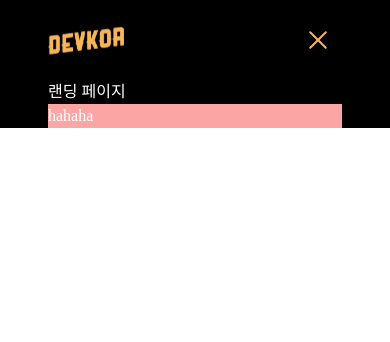
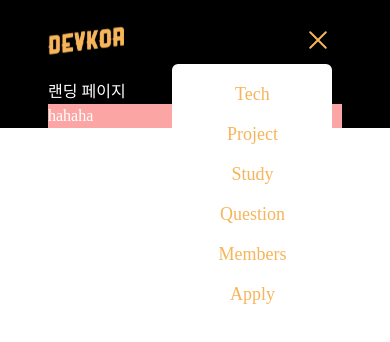
Before and after one commit to DevKor-Team/DEVKOR-front, a Next.js app: page / in a window 390 px wide. Both pictures are taken after a click on the button 318 px from the left and 40 px from the top of the page. Shown: the top 342 px of the page. Built offline with nearby package versions, Linux system fonts and the light colour scheme.

Commit message:
feat: 모바일 메뉴 드롭다운 초기버전 추가

```diff
--- a/components/Header.tsx
+++ b/components/Header.tsx
@@ -1,5 +1,5 @@
 import Image from "next/image";
-import { WebMenuBar } from "./HeaderItem";
+import { WebMenuBar, MobileHeaderDropdown } from "./HeaderItem";
 import Link from "next/link";
 import { useState } from "react";
 import Hamburger from "hamburger-react";
@@ -7,7 +7,7 @@ import Hamburger from "hamburger-react";
 const Header = () => {
   const [isOpen, setOpen] = useState(false);
   return (
-    <header className="w-full px-[3rem] md:px-[9.375rem] flex bg-black justify-between items-center h-[5rem]">
+    <header className="w-full relative px-[3rem] md:px-[9.375rem] flex bg-black justify-between items-center h-[5rem]">
       <section className="flex">
         {/* 헤더 로고 */}
         <div className="flex items-center pr-[2rem] w-[6.75rem] h-[5.625rem] hover:cursor-pointer">
@@ -47,6 +47,7 @@ const Header = () => {
           />
         </div>
       </section>
+      <MobileHeaderDropdown isOpen={isOpen} />
     </header>
   );
 };
--- a/components/HeaderItem.tsx
+++ b/components/HeaderItem.tsx
@@ -40,4 +40,16 @@ export const WebMenuBar = () => {
   );
 };
 
-export const MobileHeaderDropdown = () => {};
+export const MobileHeaderDropdown = ({ isOpen }: { isOpen: boolean }) => {
+  return (
+    <nav
+      className={`w-40 p-4 rounded-md bg-white ${
+        isOpen ? "flex" : "hidden"
+      } lg:hidden absolute right-[3.6rem] md:right-[10rem] top-[4rem] flex-col space-y-3 justify-center items-center`}
+    >
+      {MenuList.map((menu) => (
+        <SingleMenu title={menu} />
+      ))}
+    </nav>
+  );
+};
```
